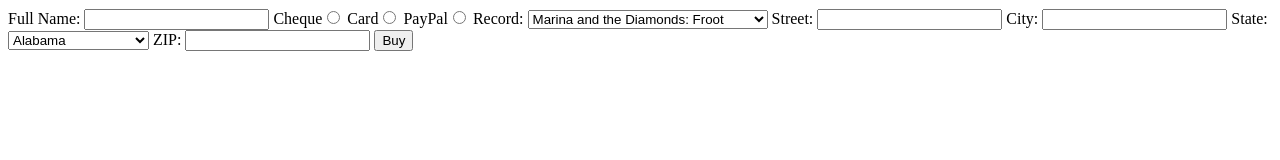
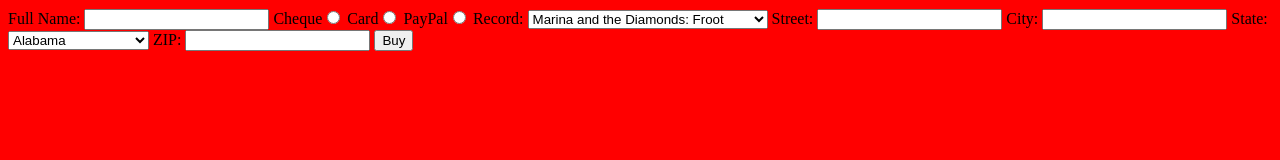
Before and after one commit to Arcrammer/21.-DPWP, a plain HTML site: page Simple Form/index.html in a window 1280 px wide. Drawn offline with Linux system fonts and the light colour scheme.

Commit message:
Create Asset Directory; Link Stylesheet

```diff
--- /dev/null
+++ b/Simple Form/Assets/Main.css
@@ -0,0 +1,3 @@
+body {
+  background-color: red;
+}
--- a/Simple Form/index.html
+++ b/Simple Form/index.html
@@ -2,6 +2,8 @@
 <html>
   <head>
     <title>{self.page_title}</title>
+    <!-- Links -->
+    <link rel="stylesheet" href="Assets/Main.css">
   </head>
   <body>
     <form method="get">
```
Also changed, not shown: 2 other files.
